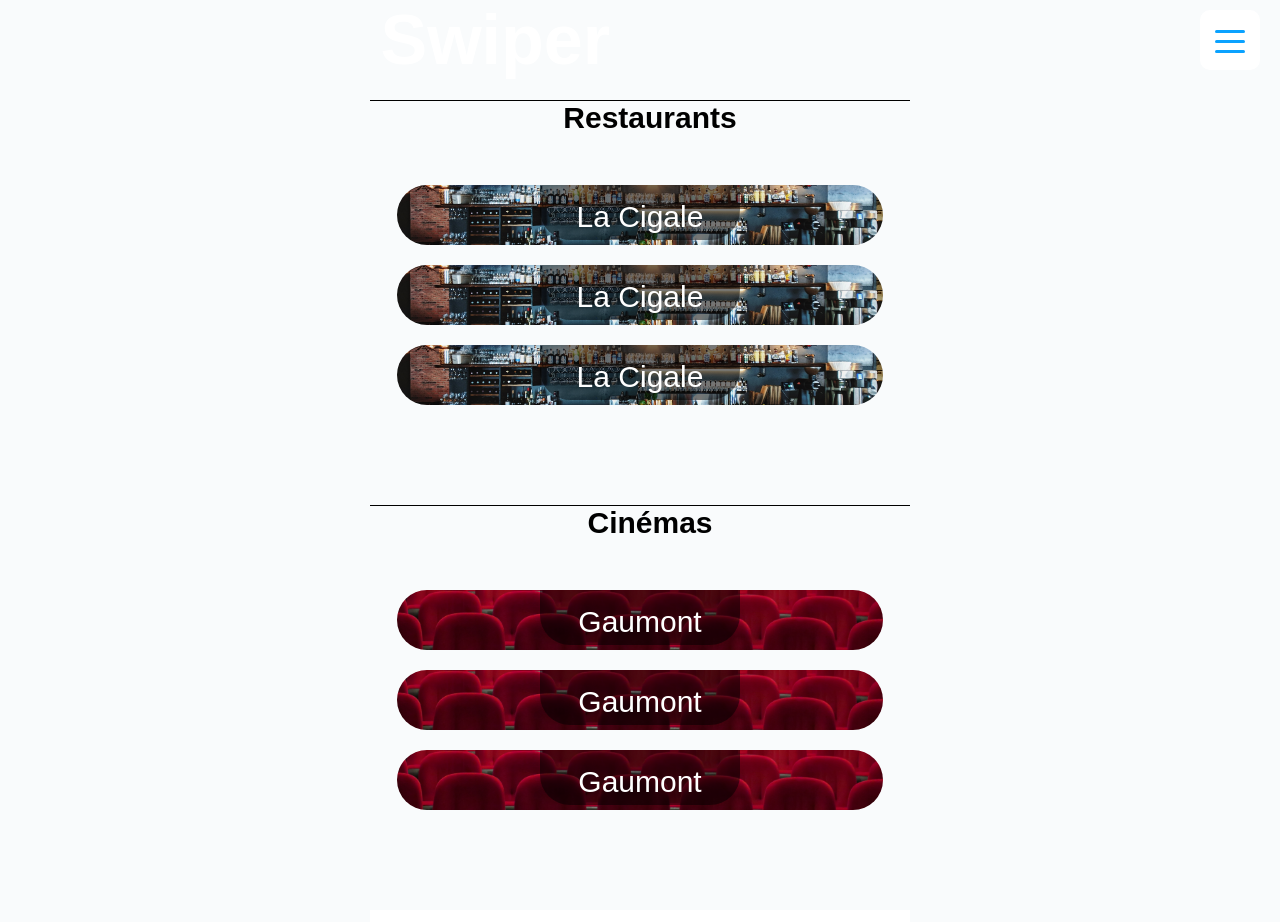
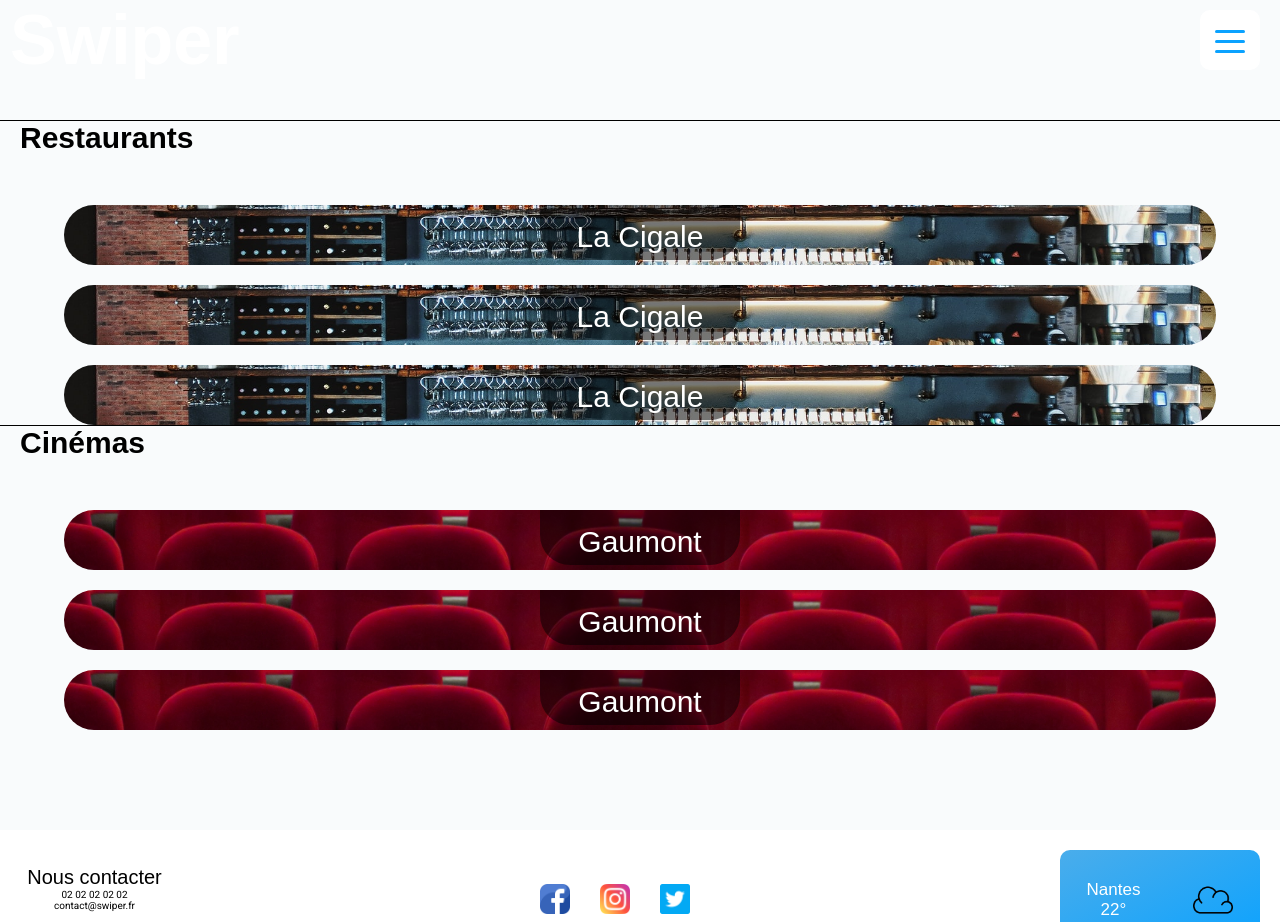
Before and after one commit to guilhemcv/swiper, a React (Create React App) app: page /favoris in a window 1280 px wide. Shown: the top 922 px of the page. Built offline with nearby package versions, Linux system fonts and the light colour scheme; a web font is replaced by a local one.

Commit message:
modification positionnement logo

```diff
--- a/src/components/GoogleMapSelection/GoogleMapSelection.css
+++ b/src/components/GoogleMapSelection/GoogleMapSelection.css
@@ -1,5 +1,5 @@
 
-h3 {
+.mapselection-titre {
     text-align: center;
     text-decoration: underline;
 }
--- a/src/components/GoogleMapSelection/GoogleMapSelection.js
+++ b/src/components/GoogleMapSelection/GoogleMapSelection.js
@@ -6,7 +6,7 @@
     <div className="barreRecherche">
       <div className="selection-recherche">
         <label forHtml="name">
-          <h3>Rechercher une adresse :</h3>
+          <h3 className="mapselection-titre">Rechercher une adresse :</h3>
         </label>
         <br />
         <input className="input-recherche" type="text" id="name" name="name" />
--- a/src/components/Logo/Logo.css
+++ b/src/components/Logo/Logo.css
@@ -19,6 +19,7 @@
     padding-left: 1rem;
     display:flex;
     margin-top: 0;
+    text-decoration: none;
 }
   .img-logo {
     display: none;
--- a/src/components/Swipe-card/SwipeCard.css
+++ b/src/components/Swipe-card/SwipeCard.css
@@ -1,7 +1,4 @@
-#root {
-    text-align: center;
-    display: flex;
-    justify-content: center;
+ #root {
     width: 100vw;
     min-height: 100vh;
     overflow: hidden;
@@ -12,7 +9,6 @@
     flex-direction: column;
     justify-content: center;
     align-items: center;
-    margin-top: 10rem;
   }
 
   /* .app>div {
@@ -42,6 +38,7 @@
     width: 90vw;
     max-width: 260px;
     height: 300px;
+    margin-top: 10rem;
   }
 
   .card {
--- a/src/container/favoris.css
+++ b/src/container/favoris.css
@@ -29,11 +29,15 @@
         border-top: 1px solid black;
         padding-left: 2rem;
         margin-bottom: 5rem;
-        margin-top: 10rem;
-      }
+/*         margin-top: 10rem; */
+}
 
 .footer-favoris {
         margin-top: 100px;
+}
+
+.favoris {
+        padding-top: 12rem;
 }
 
 /*----------------------------------
--- a/src/container/map.js
+++ b/src/container/map.js
@@ -1,11 +1,9 @@
 /* eslint-disable import/no-cycle */
 import "./map.css";
 import React from "react";
-import MenuBurger from "../components/MenuBurger/MenuBurger";
 import GoogleMap from "../components/GoogleMap/GoogleMap";
 import GoogleMapSelection from "../components/GoogleMapSelection/GoogleMapSelection";
 import Footer from "../components/Footer/Footer";
-import Logo from "../components/Logo/Logo";
 
 function Map() {
   return (
```
